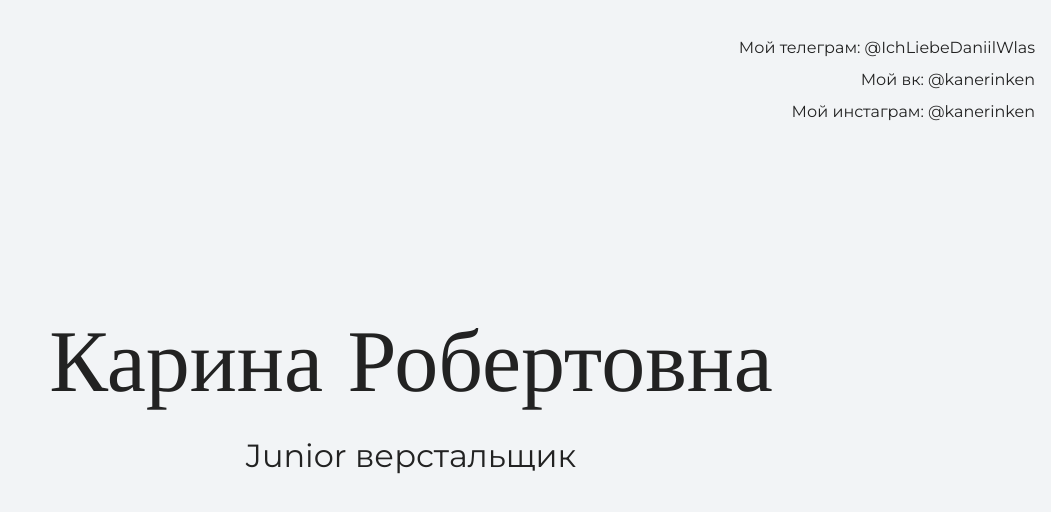
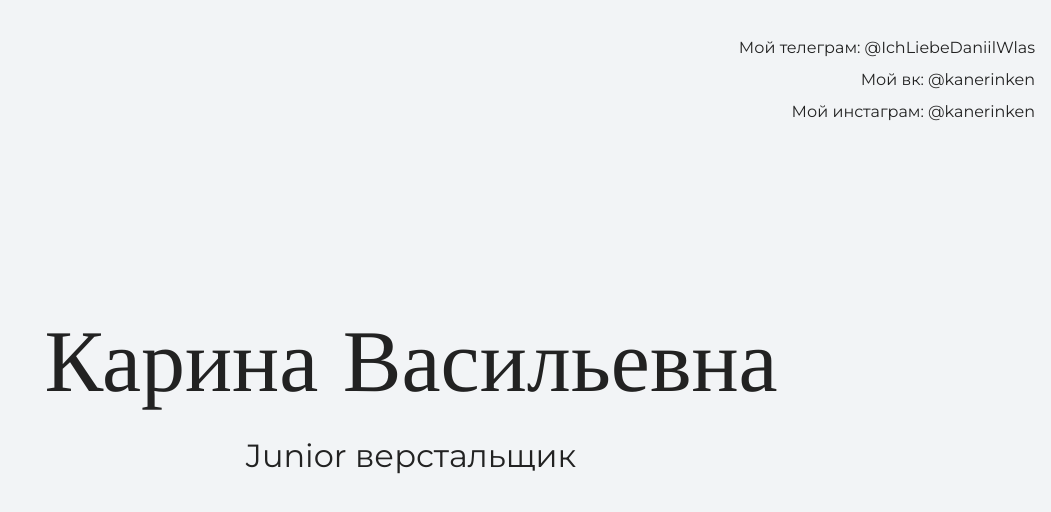
Before and after one commit to kanerinken/portfolio, a plain HTML site: page index.html in a window 1280 px wide. Shown: the top 512 px of the page, without its empty margins (229-1280 px from the left). Drawn offline with nearby package versions, Linux system fonts and the light colour scheme.

Commit message:
Меняет текст на главной странице

```diff
--- a/index.html
+++ b/index.html
@@ -18,7 +18,7 @@
 
     <section class="hero-image">
      <div class="container">
-      <h1 class="heading">Карина Робертовна</h1>
+      <h1 class="heading">Карина Васильевна</h1>
       <p>Junior верстальщик</p>
       </div>
     </section>
```
